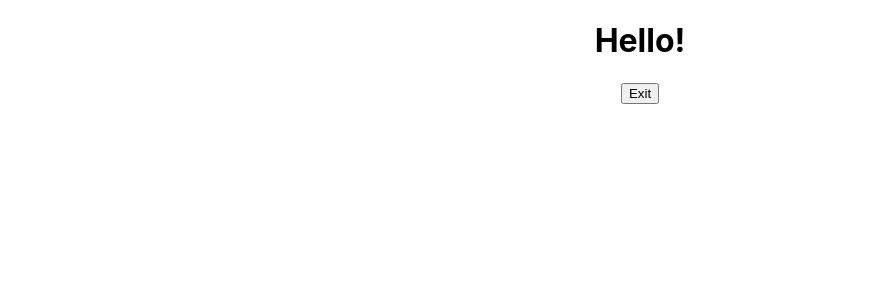
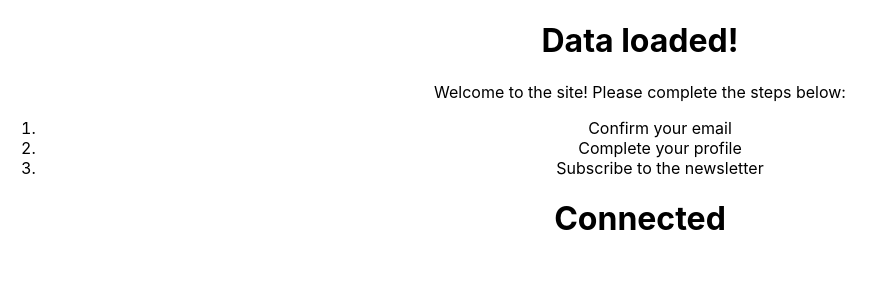
Before and after one commit to henryl74/gitpod-react, a React (Create React App) app in the folder my-app/: page / in a window 1280 px wide. Shown: the top 300 px of the page, without its empty margins (0-886 px from the left). Built offline with nearby package versions, Linux system fonts and the light colour scheme.

Commit message:
Add Conditional Rendering method

```diff
--- a/my-app/src/App.js
+++ b/my-app/src/App.js
@@ -5,7 +5,9 @@
 // import StatefulGreetingWithPrevState from "./components/StatefulGreetingWIthPrevState";
 // import EventsClass from "./components/EventsClass";
 // import EventsFunctional from "./components/EventsFunctional";
-import EventBinding from "./components/EventBinding";
+// import EventBinding from "./components/EventBinding";
+import ConditionalRenderingClass from "./components/ConditionalRenderingClass";
+import ConditionalRenderingFunctional from "./components/ConditionalRenderingFunctional";
 
 function App() {
   return (
@@ -14,7 +16,9 @@
     {/* <StatefulGreetingWithPrevState /> */}
     {/* <EventsFunctional /> */}
     {/* <EventsClass /> */}
-    <EventBinding />
+    {/* <EventBinding /> */}
+    <ConditionalRenderingClass />
+    <ConditionalRenderingFunctional connected={true} />
     </div >
   );
 }
--- /dev/null
+++ b/my-app/src/components/ConditionalRenderingClass.js
@@ -0,0 +1,34 @@
+import React, { Component } from "react";
+
+export class ConditionalRenderingClass extends Component {
+  constructor(props) {
+    super(props);
+
+    this.state = {
+      isLoaded: true,
+      isLoggedIn: true,
+    };
+  }
+
+  render() {
+    return (
+      <div>
+        <h1>{this.state.isLoaded ? "Data loaded!" : "Loading..."}</h1>
+        {this.state.isLoggedIn ? (
+          <div>
+            <p>Welcome to the site! Please complete the steps below:</p>
+            <ol>
+              <li>Confirm your email</li>
+              <li>Complete your profile</li>
+              <li>Subscribe to the newsletter</li>
+            </ol>
+          </div>
+        ) : (
+          <p>Please sign in</p>
+        )}
+      </div>
+    );
+  }
+}
+
+export default ConditionalRenderingClass;
--- /dev/null
+++ b/my-app/src/components/ConditionalRenderingFunctional.js
@@ -0,0 +1,11 @@
+import React from "react";
+
+function ConditionalRenderingFunctional(props) {
+  return (
+    <div>
+      <h1>{props.connected ? "Connected" : "Not Connected"}</h1>
+    </div>
+  );
+}
+
+export default ConditionalRenderingFunctional;
```
